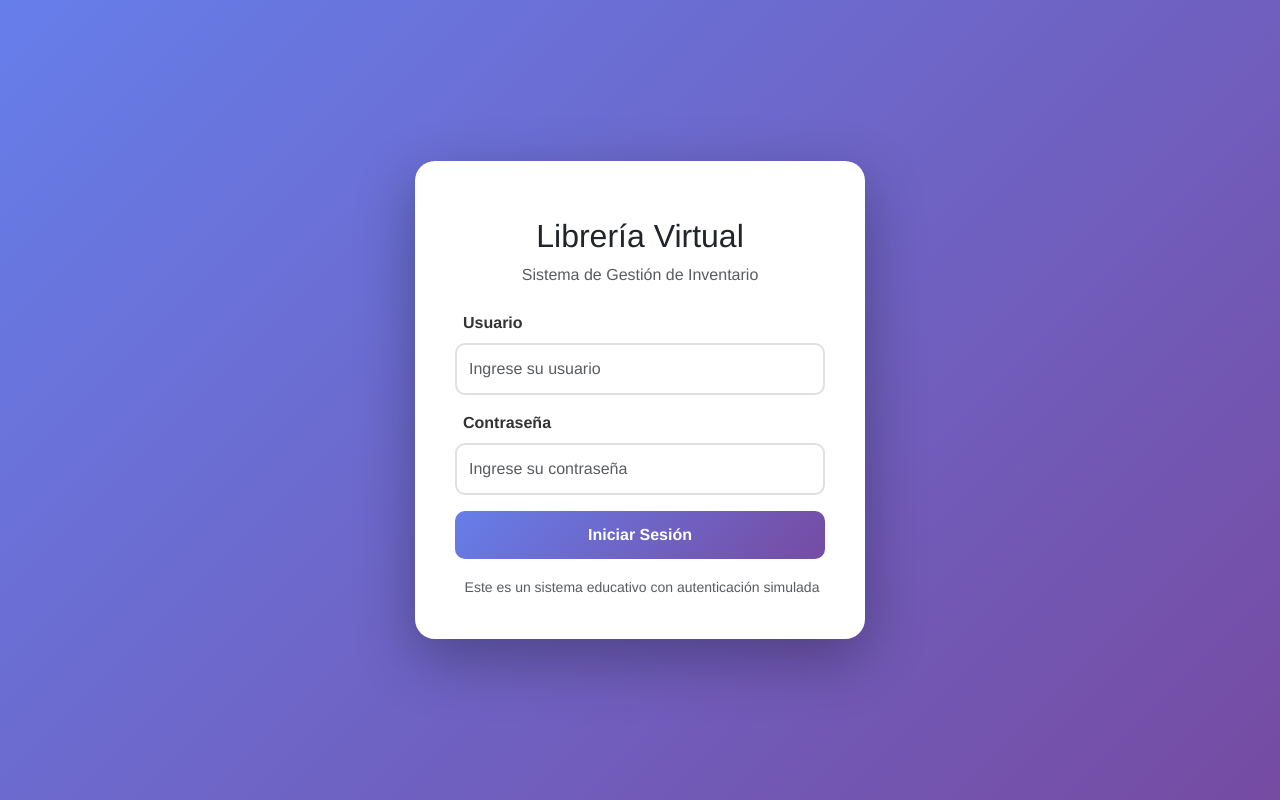
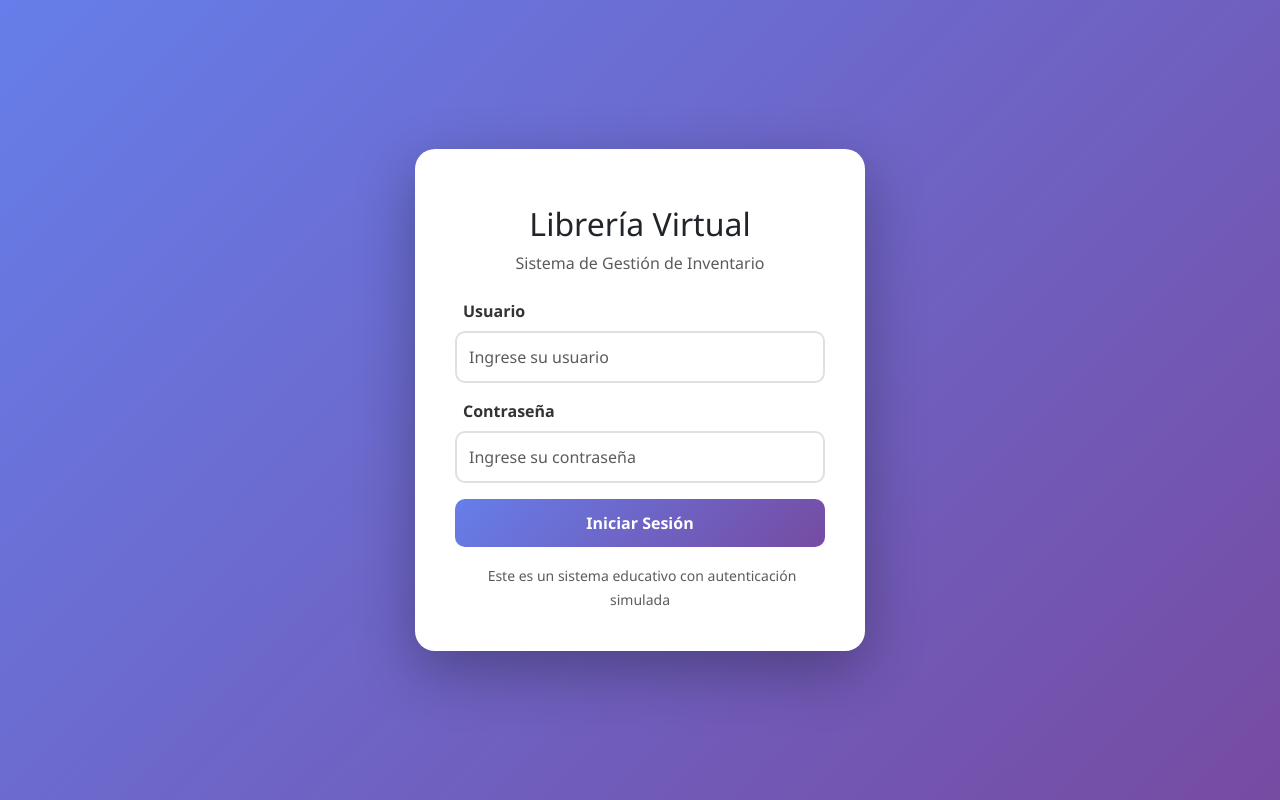
Before and after one commit to Juan469/Project_DesarrolloSegundoParcial, a Vue app in the folder libreria-online/: page /login in a window 1280 px wide. Built offline with nearby package versions, Linux system fonts and the light colour scheme.

Commit message:
configurar App.vue como punto de entrada de la aplicación

```diff
--- a/libreria-online/src/App.vue
+++ b/libreria-online/src/App.vue
@@ -1,21 +1,20 @@
 <template>
-  <router-view/>
+  <div id="app">
+    <router-view />
+  </div>
 </template>
 
 <script>
 export default {
-  // Opcional: Nombre del componente principal
   name: 'App'
 }
 </script>
 
-<style>
-/* Elimina o comenta cualquier estilo global innecesario que Vue CLI pueda haber añadido,
-   como tipografías o centrados que interfieran con Bootstrap. */
+<style lang="scss">
 #app {
-  font-family: Avenir, Helvetica, Arial, sans-serif;
+  font-family: 'Segoe UI', Tahoma, Geneva, Verdana, sans-serif;
   -webkit-font-smoothing: antialiased;
   -moz-osx-font-smoothing: grayscale;
-  /* Ya no necesitas centrar el texto aquí, Bootstrap lo manejará */
+  min-height: 100vh;
 }
 </style>
```
